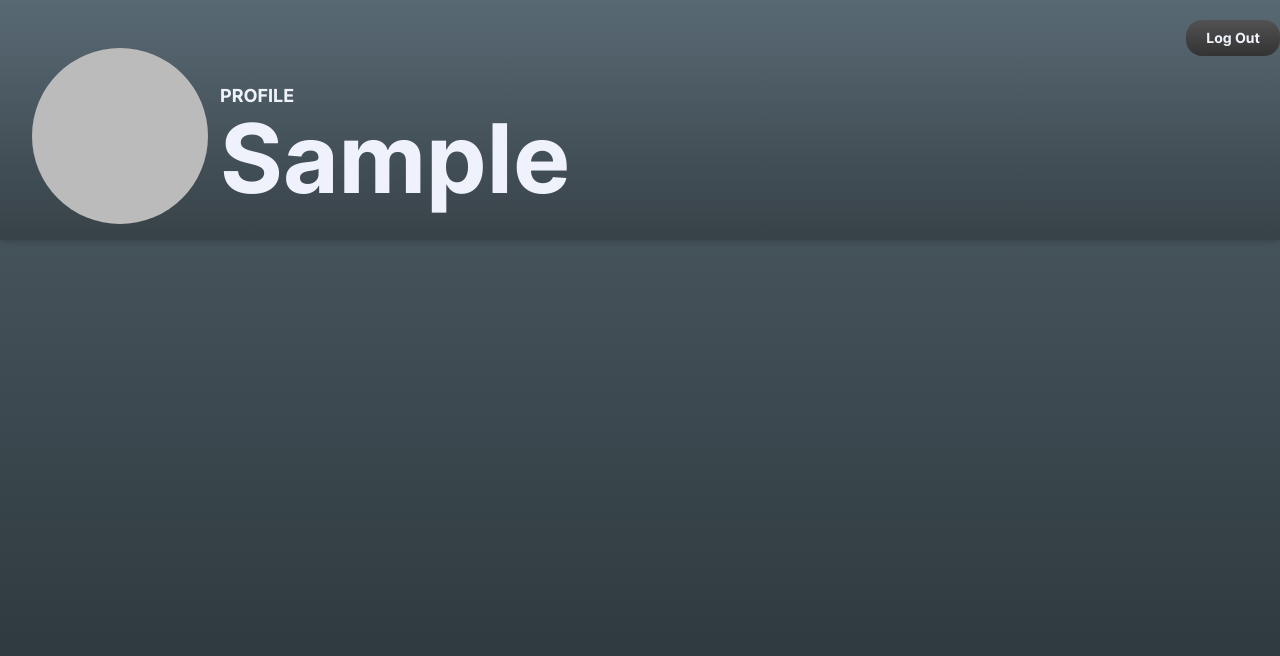
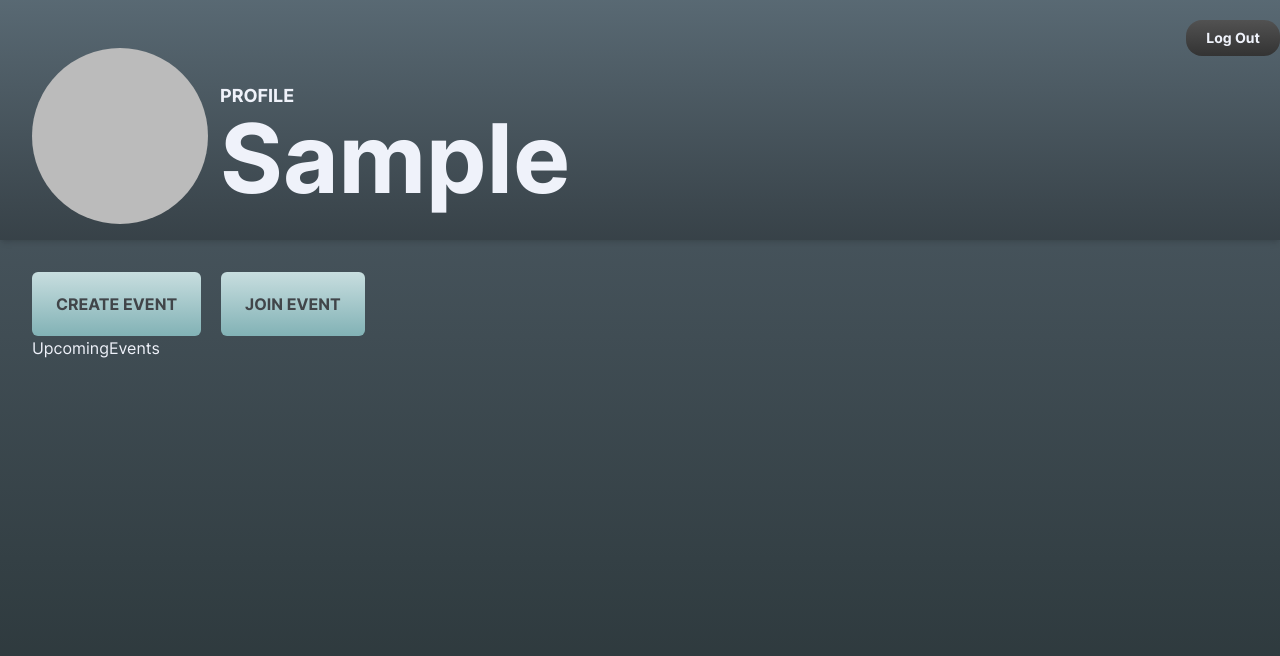
Before and after one commit to androso/timezoner-v2, a Next.js app: page /dashboard in a window 1280 px wide. Shown: the top 656 px of the page. Built offline with nearby package versions, Linux system fonts and the light colour scheme; no server answers; sample sign-in values are in the browser's storage.

Commit message:
adding styled buttons on dashboard

```diff
--- a/components/Header.tsx
+++ b/components/Header.tsx
@@ -21,7 +21,7 @@ export default function Header({
 }: props) {
 	return (
         <div className="bg-gradient-to-t from-headerBottom to-headerTop flex items-end relative h-56 sm:h-60 shadow-md">
-                <Container styles="relative flex items-end">
+                <Container className="relative flex items-end">
                     <LogoutButton />
                     <div className="flex items-center">
                         <div className="avatar w-avatar-sm-w sm:w-40 md:w-44 relative mb-4 mr-3 ">
--- a/components/Layouts/Container.tsx
+++ b/components/Layouts/Container.tsx
@@ -1,8 +1,8 @@
 import React from 'react'
 
-export default function Container({children, styles}: {children: any, styles: string}) {
+export default function Container({children, className}: {children: any, className?: string}) {
   return (
-    <div className={`h-full w-full mx-auto max-w-mobile-max-w sm:max-w-tablet-max-w xl:max-w-desktop-max-w xl:px-8 ${styles}`}>
+    <div className={`h-full w-full mx-auto max-w-mobile-max-w sm:max-w-tablet-max-w xl:max-w-desktop-max-w xl:px-8 ${className}`}>
         {children}
     </div>
   )
--- /dev/null
+++ b/components/LightButton.tsx
@@ -0,0 +1,10 @@
+import React from 'react'
+
+
+export default function LightButton({innerText, className}: {innerText: string, className?: string}) {
+  return (
+    <button className={`light-btn-transition relative bg-gradient-to-t from-lightBtnBottColor to-lightBtnTopColor text-darkText font-semibold rounded-md px-6 py-5 ${className} `}>
+        {innerText.toUpperCase()}
+    </button>
+  )
+}
--- /dev/null
+++ b/components/UpcomingEvents.tsx
@@ -0,0 +1,7 @@
+import React from 'react'
+
+export default function UpcomingEvents() {
+  return (
+    <div>UpcomingEvents</div>
+  )
+}
--- a/components/index.js
+++ b/components/index.js
@@ -3,3 +3,5 @@ export { default as LoginForm } from "./LoginForm";
 export { default as ProtectedRoute} from "./ProtectedRoute";
 export { default as Icons } from "./icons";
 export { default as Header } from "./Header";
+export { default as LightButton } from "./LightButton";
+export { default as UpcomingEvents } from "./UpcomingEvents";
--- a/pages/dashboard.tsx
+++ b/pages/dashboard.tsx
@@ -4,9 +4,11 @@ import { useContext } from "react";
 import { UserContext } from "../lib/context";
 import { auth } from "../lib/firebase";
 import { signOut } from "firebase/auth";
-import { ProtectedRoute, Header } from "../components";
+import { ProtectedRoute, Header, LightButton, UpcomingEvents } from "../components";
 import { isValidUser } from "../lib/utils/client-helpers";
 import { User } from "firebase/auth";
+import Container from "../components/Layouts/Container";
+
 const defaultGoogleAvatarSize = 96;
 
 export default function Dashboard() {
@@ -34,6 +36,7 @@ export default function Dashboard() {
 		}
 		console.log(userData);
 	}, [userData]);
+
 	useEffect(() => {
 		console.log("first render of /dashboard!");
 	}, []);
@@ -46,6 +49,12 @@ export default function Dashboard() {
 					screenName="PROFILE"
 					photoURL={avatarURL}
 				/>
+				<Container className="pt-8">
+					<LightButton innerText="Create Event" className="mr-5"/>
+					<LightButton innerText="Join Event"/>
+					<UpcomingEvents />
+				</Container>
+
 			</ProtectedRoute>
 		</div>
 	);
--- a/styles/globals.css
+++ b/styles/globals.css
@@ -74,14 +74,22 @@
 	font-display: swap;
 }
 
+:root {
+	--lightBtnTopColor: hsl(184, 27%, 83%);
+	--lightBtnBottColor: hsl(184, 26%, 61%);
+	--lightBtnGradientBg: linear-gradient(to top, var(--lightBtnBottColor), var(--lightBtnTopColor));
+	--lightBtnHoverBg: hsl(184, 30%, 76%);
+	--lightBtnActiveBg: hsl(184, 30%, 70%);
+}
+
 * {
 	box-sizing: border-box;
 }
 html {
 	background-image: linear-gradient(to top, hsl(192, 15%, 18%), hsl(205, 13%, 37%));
-	/* bg-gradient-to-t from-gunMetal to-blackCoral */
 }
 
+/* -------- LOGIN BUTTONS -------- */
 .gradient-transition {
 	background-image: linear-gradient(
 		to top,
@@ -112,6 +120,7 @@ html {
 	background-color: #2c3334;
 }
 
+/* -------- LOGOUT BUTTON -------- */
 .logout-transition {
 	background-image: linear-gradient(to top, hsl(0, 0%, 20%), hsl(0, 0%, 32%));
 	z-index: 1;
@@ -138,8 +147,39 @@ html {
 	background-color: hsl(187, 8%, 19%);
 }
 
+/* -------- LOADING ANIMATION -------- */
 @layer components {
 	.loading-dot {
 		@apply absolute w-5 h-5 rounded-full bg-slate-200;
 	}
 }
+
+
+/* -------- LIGHT-COLOR BUTTONS -------- */
+
+.light-btn-transition {
+	background-image: var(--lightBtnGradientBg);
+	z-index: 1;
+}
+
+.light-btn-transition::before {
+	position: absolute;
+	content: "";
+	top: 0;
+	right: 0;
+	bottom: 0;
+	left: 0;
+	border-radius: 0.375rem;
+	background-color: var(--lightBtnHoverBg);
+	z-index: -1;
+	transition: opacity 0.2s linear, background-color 0.08s linear;
+	opacity: 0;
+}
+
+.light-btn-transition:hover::before {
+	opacity: 1;
+}
+
+.light-btn-transition:active::before {
+	background-color: var(--lightBtnActiveBg);
+}
--- a/tailwind.config.js
+++ b/tailwind.config.js
@@ -29,7 +29,10 @@ module.exports = {
 				headerBottom: "hsl(203, 13%, 25%);",
 				headerTop: "hsl(203, 13%, 40%);",
 				logoutBtnBottomColor:"hsl(0, 0%, 20%);",
-				logoutBtnTopColor:"hsl(0, 0%, 32%);"
+				logoutBtnTopColor:"hsl(0, 0%, 32%);",
+				lightBtnBottColor: "hsl(184, 26%, 61%);",
+				lightBtnTopColor: "hsl(184, 27%, 83%);",
+				darkText: "hsl(210, 6%, 27%);"
 			},
 			fontFamily: {
 				sans: ["Inter", "Poppins", "Roboto"],
```
